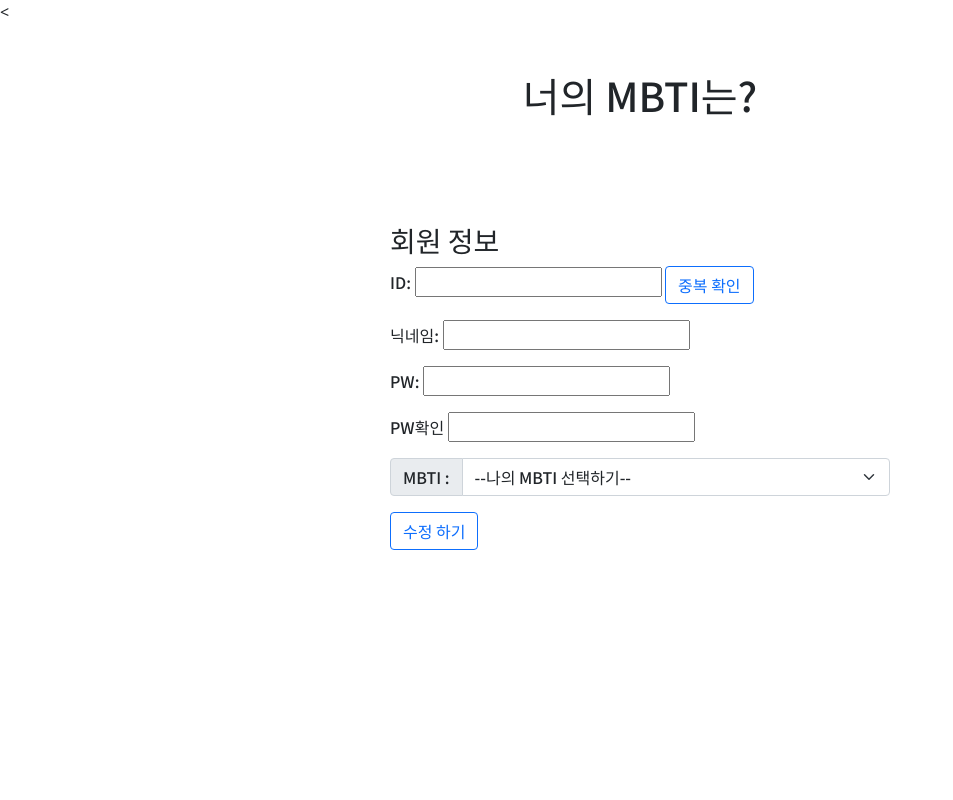
After one commit to Cho-El/What-s-your-MBTI, a Flask app: template templates/sign_up_correct.html in a window 1280 px wide. The commit adds this page. Shown: the whole page, without its empty margins (0-953 px from the left). Run offline with Flask 2, Linux system fonts and the light colour scheme; the template is opened without the code that fills it, so the values that code supplies are empty.

Commit message:
22-08-03 댓글입력,정보수정
게시판댓글작성,회원정보수정,게시물수정 초안

```diff
--- a/app.py
+++ b/app.py
@@ -31,10 +31,6 @@ def feature_page():
 def discussion():
     return render_template('discussion_post.html')
 
-# 테스트용 - 논의게시판 포스트 바로가기
-@app.route('/discussion/post')
-def discussion_page():
-    return render_template('discussion_post_comments.html')
 
 # < 특징 게시판 - 포스팅 가져오기 API>
 @app.route('/api/mbti_features_posts', methods=['GET'])
@@ -65,6 +61,10 @@ def show_comments():
 # 수진님 -----------------------------------------------------
 
 # 수민님 -----------------------------------------------------
+# [논의 게시판 게시글 수정 바로 가기]
+@app.route('/discussion/post/comments')
+def discussion_page():
+    return render_template('discussion_post_add.html')
 
 # [논의 게시판 댓글 쓰기]
 @app.route("/comment", methods=["POST"])
--- a/templates/discussion_post_comments.html
+++ b/templates/discussion_post_comments.html
@@ -228,7 +228,7 @@
                 가능? 불가능?<br>
             </p>
             <div class = "delete_or_revise_btn">
-                <button type="button" class="btn btn-outline-primary" style="margin-bottom: 50px;" onclick="delete_post()">이 토론 수정하기</button>
+                <a href = "discussion_post_correct.html" class="btn btn-outline-primary" style="margin-bottom: 50px;" onclick="delete_post()">이 토론 수정하기</button></a>
                 <button type="button" class="btn btn-outline-danger" style="margin-bottom: 50px;" onclick="delete_post()">이 토론 삭제하기</button>
             </div>
 
--- /dev/null
+++ b/templates/sign_up_correct.html
@@ -0,0 +1,89 @@
+<html lang="en">
+<head>
+    <<meta charset="utf-8">
+    <meta name="viewport" content="width=device-width, initial-scale=1, shrink-to-fit=no">
+
+    <link href="https://cdn.jsdelivr.net/npm/bootstrap@5.0.2/dist/css/bootstrap.min.css" rel="stylesheet"
+          integrity="sha384-EVSTQN3/azprG1Anm3QDgpJLIm9Nao0Yz1ztcQTwFspd3yD65VohhpuuCOmLASjC" crossorigin="anonymous">
+    <script src="https://ajax.googleapis.com/ajax/libs/jquery/3.5.1/jquery.min.js"></script>
+    <script src="https://cdn.jsdelivr.net/npm/bootstrap@5.0.2/dist/js/bootstrap.bundle.min.js"
+            integrity="sha384-MrcW6ZMFYlzcLA8Nl+NtUVF0sA7MsXsP1UyJoMp4YLEuNSfAP+JcXn/tWtIaxVXM"
+            crossorigin="anonymous"></script>
+
+    <title>회원 정보 수정</title>
+    <link href="https://fonts.googleapis.com/css2?family=Noto+Sans+KR:wght@500&display=swap" rel="stylesheet">
+
+    <style>
+        * {
+            font-family: 'Noto Sans KR', sans-serif;
+        }
+        .mytitle {
+
+
+
+            width: 100%;
+            height: 150px;
+
+            display: flex;
+            flex-direction: column;
+            justify-content: center;
+            align-items: center;
+        }
+
+        .wrap {
+
+
+            width: 500px;
+            margin: 50px auto 0 auto;
+        }
+
+
+    </style>
+</head>
+
+<body>
+
+<div class="mytitle">
+    <h1>너의 MBTI는?</h1>
+</div>
+
+<div class="wrap">
+    <div>
+    <h3>회원 정보</h3>
+    <p>
+        ID: <input type="text"/>
+        <button type="button" class="btn btn-outline-primary">중복 확인</button>
+    </p>
+    <p>닉네임: <input type="text"/></p>
+    <p>PW: <input type="text"/></p>
+    <p>PW확인 <input type="text"/></p>
+    <div class="input-group mb-3">
+        <label class="input-group-text" for="inputGroupSelect01">MBTI : </label>
+        <select class="form-select" id="inputGroupSelect01">
+            <option selected>--나의 MBTI 선택하기--</option>
+            <option value="1">ISTJ</option>
+            <option value="2">ISFJ</option>
+            <option value="3">INFJ</option>
+            <option value="4">INTJ</option>
+            <option value="5">ISTP</option>
+            <option value="6">ISFP</option>
+            <option value="7">INFP</option>
+            <option value="8">INTP</option>
+            <option value="9">ESTP</option>
+            <option value="10">ESFP</option>
+            <option value="11">ENFP</option>
+            <option value="12">ENTP</option>
+            <option value="13">ESTJ</option>
+            <option value="14">ESFJ</option>
+            <option value="15">ENFJ</option>
+            <option value="16">ENTJ</option>
+        </select>
+    </div>
+    </div>
+    </p>
+    <div class="mybtn">
+        <button type="button" class="btn btn-outline-primary">수정 하기</button>
+    </div>
+</div>
+</body>
+</html>
```
Also changed, not shown: templates/discussion_post_correct.html (added, +69 -0 lines).
